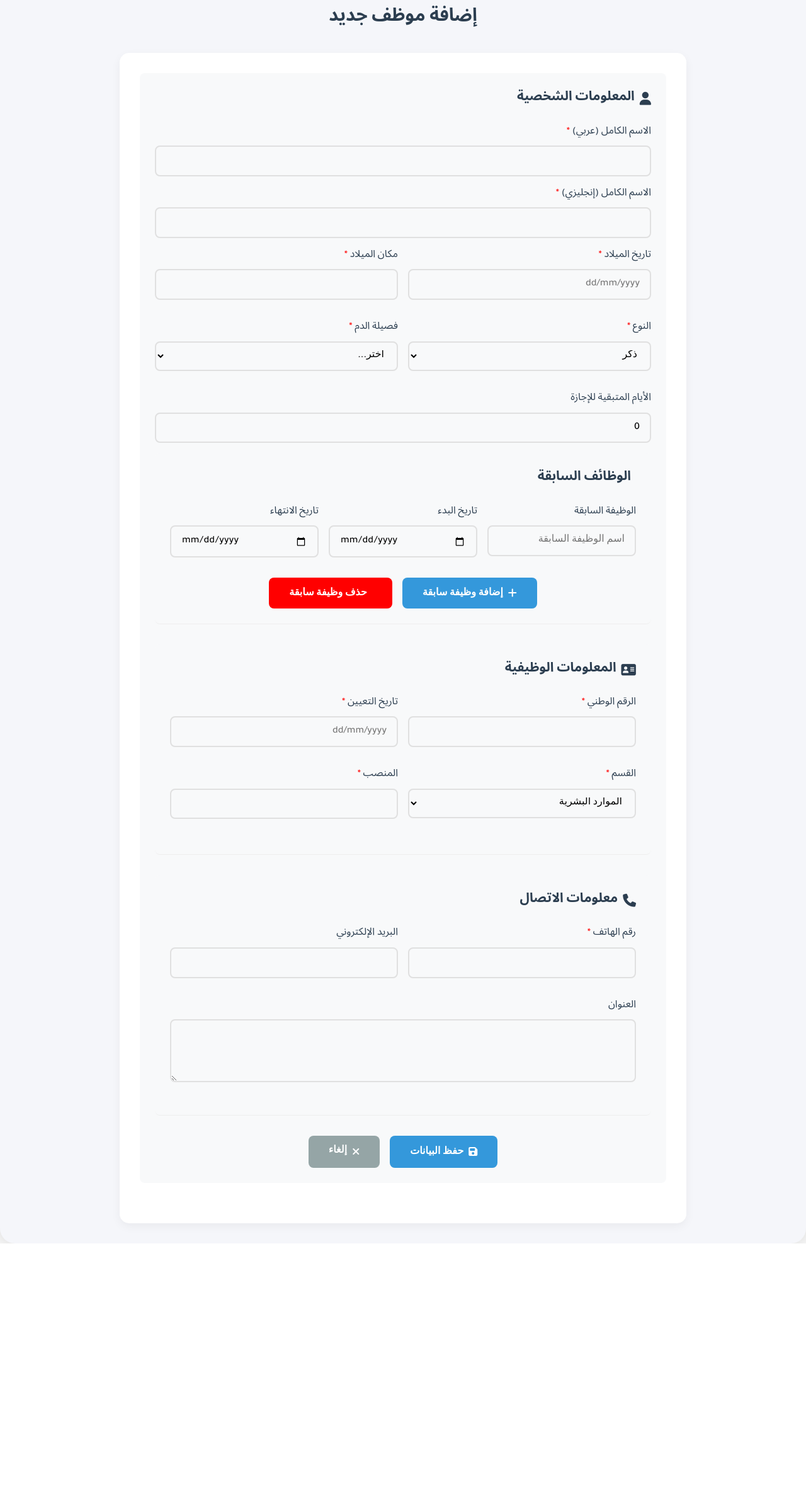
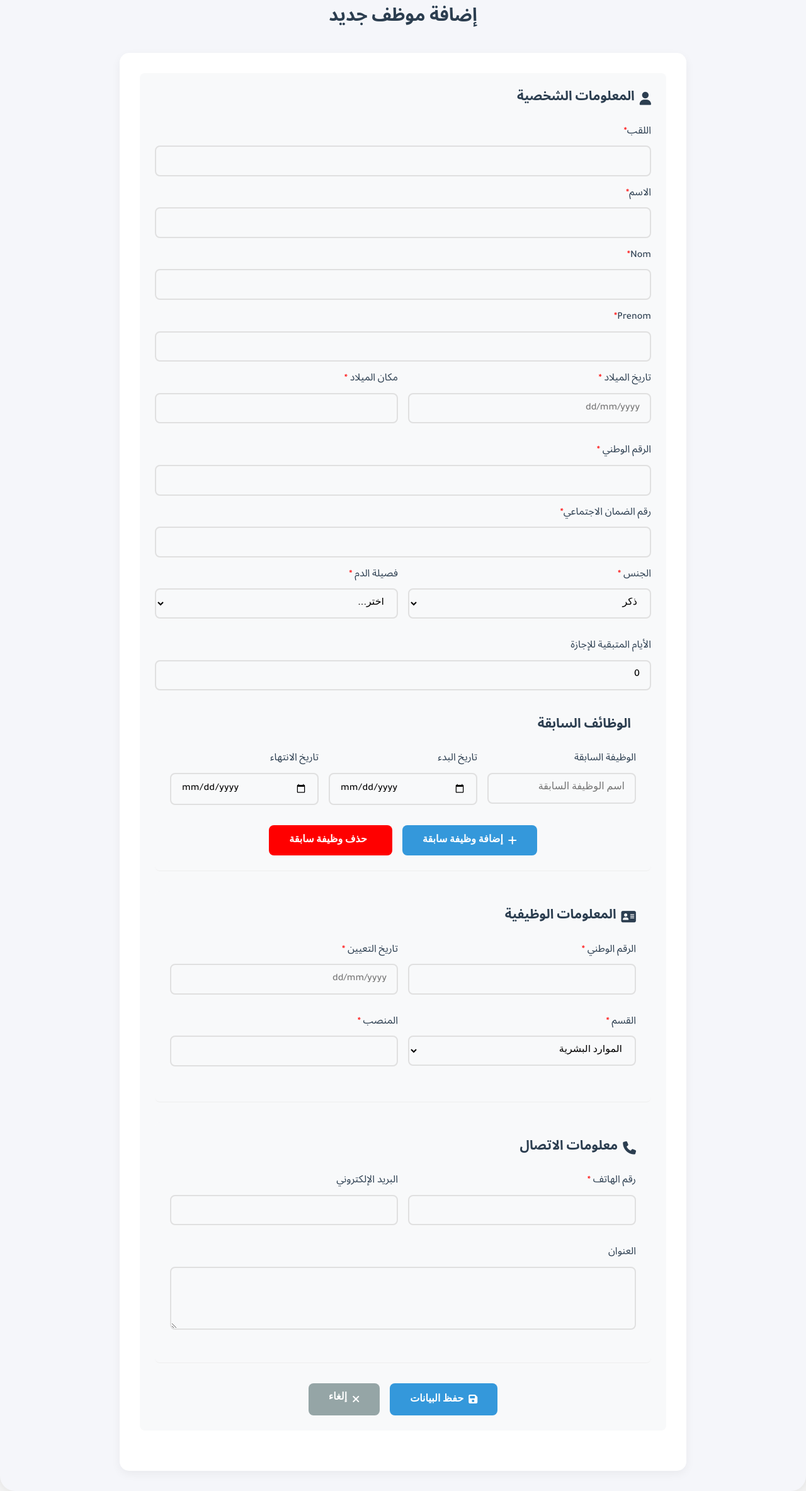
Before and after one commit to AissxAch/GRH-Dfep-Guelma, a PHP site: page /add_employee.php in a window 1280 px wide. Shown: the part 190-2557 px from the top of the page at 63% size. Before the commit the page ends 2164 px from the top, so only its background shows below. Run offline with PHP 8.4, Linux system fonts and the light colour scheme; a user stored in the database is signed in; data comes from the database, SQL or seed files in the repository.

Commit message:
Refactor employee addition logic, check attendance and improve error handling

```diff
--- a/add_employee.php
+++ b/add_employee.php
@@ -7,20 +7,34 @@ if (!isset($_SESSION['user_id'])) {
     exit();
 }
 
+try{
+    $sql1 = "SELECT * FROM departments ";
+    $stmt1 = $pdo->prepare($sql1);
+    $stmt1->execute();
+    $departments = $stmt1->fetch(PDO::FETCH_ASSOC);
+
+    } catch (PDOException $e) {
+    error_log("Database query failed: " . $e->getMessage());
+    die("Database query failed. Please try again later.");
+}
+
 $errors = [];
 $success = '';
 $previous_positions = [];
 
 if ($_SERVER['REQUEST_METHOD'] == 'POST') {
     // Validate main employee data
-    $full_name_ar = trim($_POST['full_name_ar'] ?? '');
-    $full_name_en = trim($_POST['full_name_en'] ?? '');
+    $firstname_ar = trim($_POST['firstname_ar'] ?? '');
+    $lastname_ar = trim($_POST['lastname_ar'] ?? '');
+    $firstname_en = trim($_POST['firstname_en'] ?? '');
+    $lastname_en = trim($_POST['lastname_en'] ?? '');
     $birth_date = trim($_POST['birth_date'] ?? '');
     $birth_place = trim($_POST['birth_place'] ?? '');
     $gender = trim($_POST['gender'] ?? '');
     $bloodtype = trim($_POST['bloodtype'] ?? '');
     $vacances_remain_days = trim($_POST['vacances_remain_days'] ?? 0);
     $national_id = trim($_POST['national_id'] ?? '');
+    $ssn = trim($_POST['ssn']);
     $email = trim($_POST['email'] ?? '');
     $phone = trim($_POST['phone'] ?? '');
     $address = trim($_POST['address'] ?? '');
@@ -29,8 +43,10 @@ if ($_SERVER['REQUEST_METHOD'] == 'POST') {
     $hire_date = trim($_POST['hire_date'] ?? '');
 
     // Validate required fields
-    if (empty($full_name_ar)) $errors[] = 'الاسم العربي مطلوب';
-    if (empty($full_name_en)) $errors[] = 'الاسم الإنجليزي مطلوب';
+    if (empty($firstname_ar)) $errors[] = 'اللقب العربي مطلوب';
+    if (empty($lastname_ar)) $errors[] = 'الاسم العربي مطلوب';
+    if (empty($firstname_en)) $errors[] = 'اللقب الفرنسي مطلوب';
+    if (empty($lastname_en)) $errors[] = 'الاسم الفرنسي مطلوب';
     if (empty($birth_date)) $errors[] = 'تاريخ الميلاد مطلوب';
     if (empty($birth_place)) $errors[] = 'مكان الميلاد مطلوب';
     if (empty($national_id)) $errors[] = 'الرقم الوطني مطلوب';
@@ -81,13 +97,13 @@ if ($_SERVER['REQUEST_METHOD'] == 'POST') {
 
             // Insert main employee data
             $stmt = $pdo->prepare("INSERT INTO employees
-                (full_name_ar, full_name_en, birth_date, birth_place, gender, bloodtype,vacances_remain_days,
-                national_id, email, phone, address, position, department, hire_date)
+                (firstname_ar, lastname_ar, firstname_en, lastname_ar, birth_date, birth_place, gender, bloodtype,vacances_remain_days,
+                national_id, ssn, email, phone, address, position, department, hire_date)
                 VALUES (?, ?, ?, ?, ?, ?, ?, ?, ?, ?, ?, ?, ?)");
 
             $stmt->execute([
-                $full_name_ar, $full_name_en, $birth_date_db, $birth_place, $gender, $bloodtype,$vacances_remain_days,
-                $national_id, $email ?: null, $phone, $address ?: null,
+                $firstname_ar, $lastname_ar, $firstname_en, $lastname_en, $birth_date_db, $birth_place, $gender, $bloodtype,$vacances_remain_days,
+                $national_id, $ssn, $email ?: null, $phone, $address ?: null,
                 $employee_position, // Using corrected variable name
                 $department,
                 $hire_date_db
@@ -164,13 +180,21 @@ if ($_SERVER['REQUEST_METHOD'] == 'POST') {
                 <div class="form-section">
                     <h2><i class="fas fa-user"></i> المعلومات الشخصية</h2>
                     <div class="input-group">
-                        <label>الاسم الكامل (عربي) <span class="required">*</span></label>
-                        <input type="text" name="full_name_ar" value="<?= htmlspecialchars($_POST['full_name_ar'] ?? '') ?>" required>
+                        <label>اللقب<span class="required">*</span></label>
+                        <input type="text" name="firstname_ar" value="<?= htmlspecialchars($_POST['firstname_ar'] ?? '') ?>" required>
+                    </div>
+                    <div class="input-group">
+                        <label>الاسم<span class="required">*</span></label>
+                        <input type="text" name="lastname_ar" value="<?= htmlspecialchars($_POST['lastname_ar'] ?? '') ?>" required>
                     </div>
 
                     <div class="input-group">
-                        <label>الاسم الكامل (إنجليزي) <span class="required">*</span></label>
-                        <input type="text" name="full_name_en" value="<?= htmlspecialchars($_POST['full_name_en'] ?? '') ?>" required>
+                        <label>Nom<span class="required">*</span></label>
+                        <input type="text" name="firstname_en" value="<?= htmlspecialchars($_POST['firstname_en'] ?? '') ?>" required>
+                    </div>
+                    <div class="input-group">
+                        <label>Prenom<span class="required">*</span></label>
+                        <input type="text" name="lastname_en" value="<?= htmlspecialchars($_POST['lastname_en'] ?? '') ?>" required>
                     </div>
 
                     <div class="input-row">
@@ -186,9 +210,21 @@ if ($_SERVER['REQUEST_METHOD'] == 'POST') {
                         </div>
                     </div>
 
+                    <div class="input-group">
+                            <label>الرقم الوطني <span class="required">*</span></label>
+                            <input type="text" name="national_id"
+                                   value="<?= htmlspecialchars($_POST['national_id'] ?? '') ?>" required>
+                    </div>
+
+                    <div class="input-group">
+                            <label>رقم الضمان الاجتماعي<span class="required">*</span></label>
+                            <input type="text" name="ssn"
+                                   value="<?= htmlspecialchars($_POST['ssn'] ?? '') ?>" required>
+                    </div>
+
                     <div class="input-row">
                         <div class="input-group">
-                            <label>النوع <span class="required">*</span></label>
+                            <label>الجنس <span class="required">*</span></label>
                             <select name="gender" required>
                                 <option value="male" <?= ($_POST['gender'] ?? '') === 'male' ? 'selected' : '' ?>>ذكر</option>
                                 <option value="female" <?= ($_POST['gender'] ?? '') === 'female' ? 'selected' : '' ?>>أنثى</option>
```
